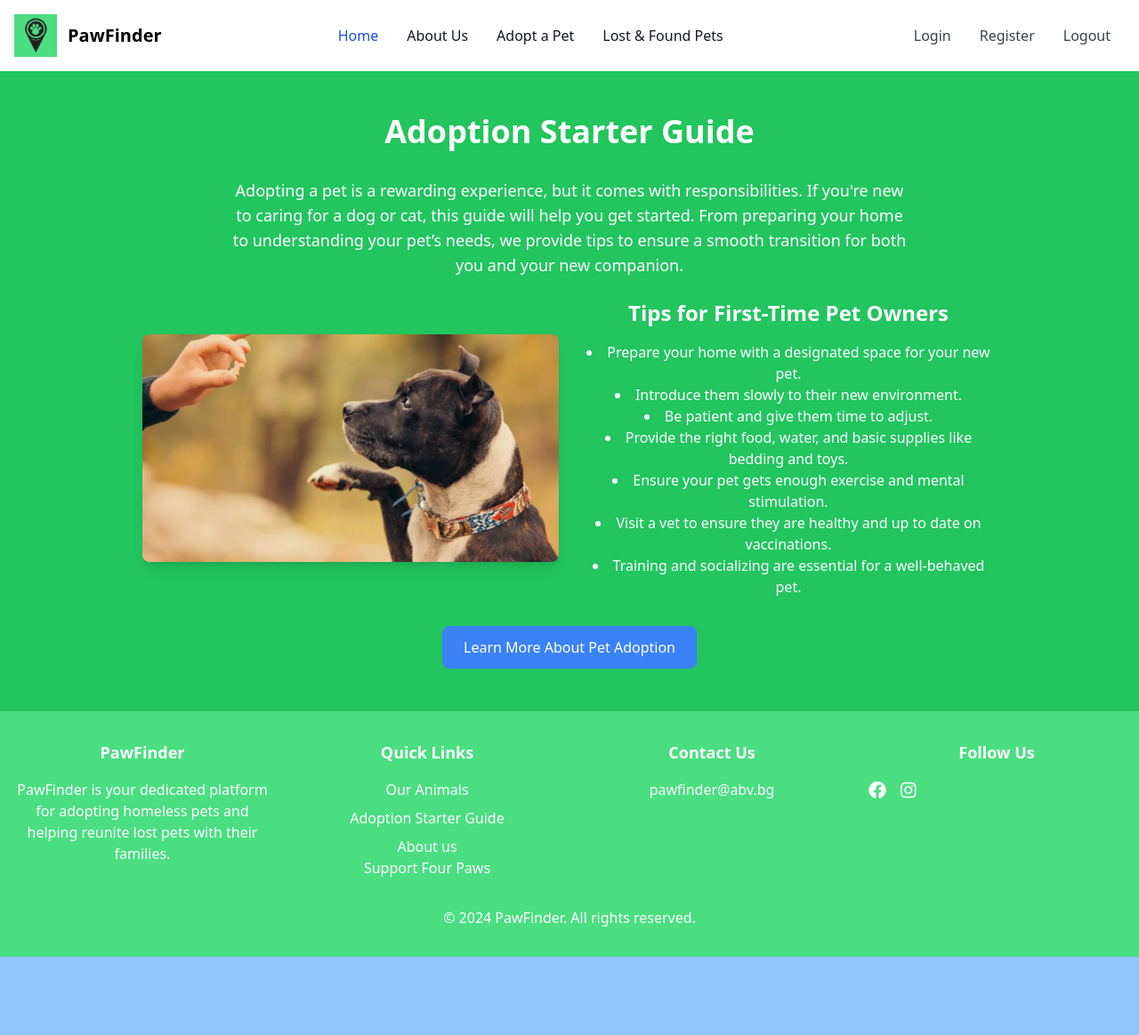
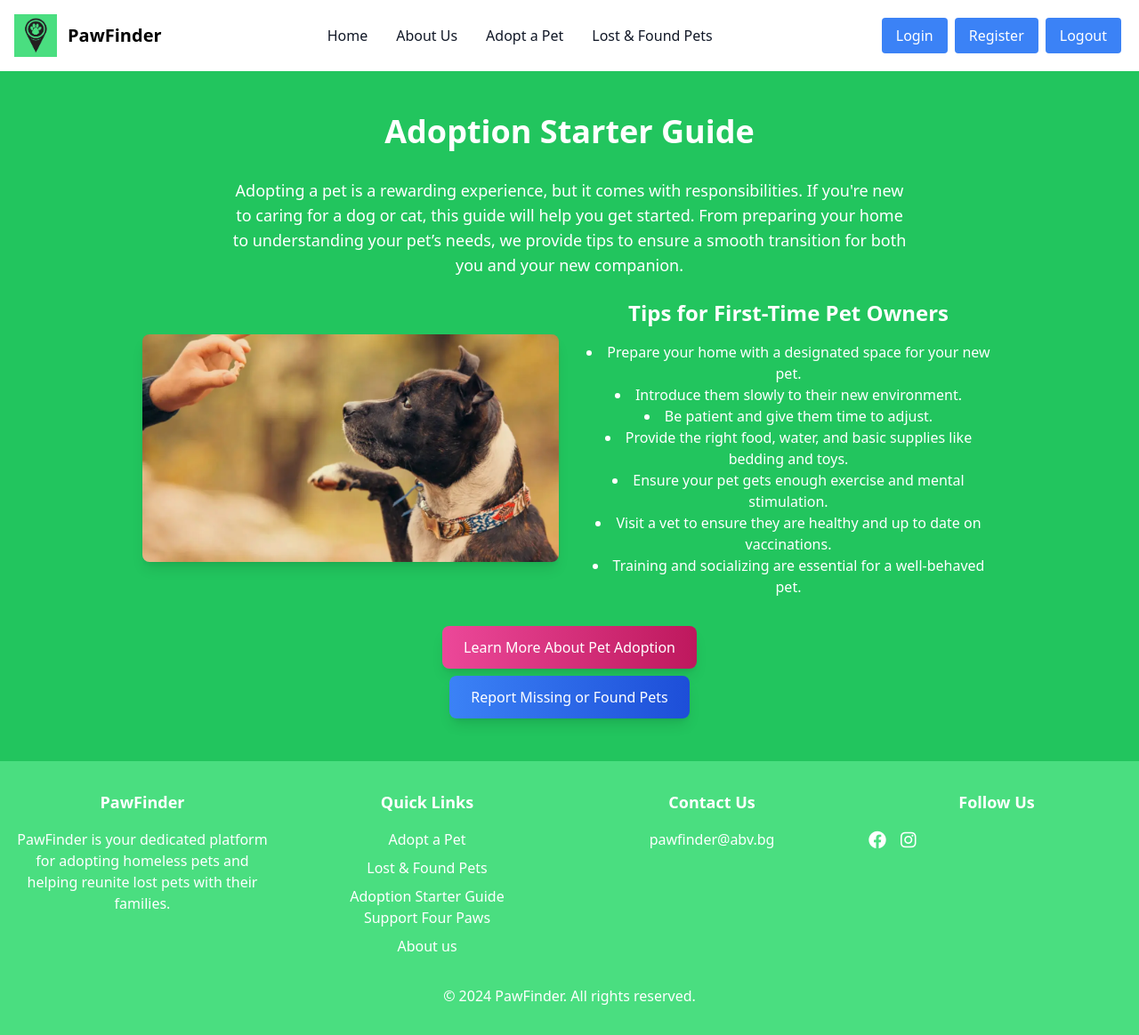
Before and after one commit to antoan-97/Pet-Finder, a React (Vite) app in the folder client/: page /guide in a window 1280 px wide. Shown: the whole page at 89% size. Before the commit the page ends 1076 px from the top, so only its background shows below. Built offline with nearby package versions, Linux system fonts and the light colour scheme.

Commit message:
Update styling

```diff
--- a/client/src/components/aboutUs/AboutUs.jsx
+++ b/client/src/components/aboutUs/AboutUs.jsx
@@ -11,36 +11,39 @@ export default function AboutUs() {
                     Welcome to PawFinder, a platform dedicated to helping both homeless animals and pets that have gone missing. You can find pets in need of a loving home, or help reunite lost pets with their families by posting information about missing or found pets, including location and contact details. Whether you're looking to adopt or to assist in reuniting a pet with its owner, together we can make a difference in their lives and provide the care and support they deserve.                </p>
 
                 <div className="grid grid-cols-1 md:grid-cols-2 gap-6">
-                    <Link to='/' className="bg-pink-100 rounded-lg shadow-md p-4">
+                    <Link to='/' className="bg-pink-100 rounded-lg shadow-md p-4 overflow-hidden transition-transform duration-300 ease-in-out transform hover:scale-105">
                         <img
                             src="images/459158606_10161467394044451_4092756725960921795_n.webp"
                             alt="Dog in need of adoption"
-                            className="w-full h-48 object-cover rounded-lg"
+                            className="w-full h-48 object-cover rounded-lg transition-transform duration-300 ease-in-out"
                         />
                         <h3 className="text-xl font-semibold text-blue-600 mt-4 text-center">
                             Meet Our Dogs
                         </h3>
                         <p className="text-gray-600 mt-2 text-center">
-                            Dogs looking for a forever home. Adopt one today!                        </p>
+                            Dogs looking for a forever home. Adopt one today!
+                        </p>
                     </Link>
-                    <Link to='/' className="bg-pink-100 rounded-lg shadow-md p-4">
+
+                    <Link to='/' className="bg-pink-100 rounded-lg shadow-md p-4 overflow-hidden transition-transform duration-300 ease-in-out transform hover:scale-105">
                         <img
                             src="images/458920877_2688140651389056_8486540629879217644_n.webp"
                             alt="Cat in need of adoption"
-                            className="w-full h-48 object-cover rounded-lg"
+                            className="w-full h-48 object-cover rounded-lg transition-transform duration-300 ease-in-out"
                         />
                         <h3 className="text-xl font-semibold text-blue-600 mt-4 text-center">
                             Meet Our Cats
                         </h3>
                         <p className="text-gray-600 mt-2 text-center">
-                            Cats in need of love and care. Find your new furry friend!                        </p>
+                            Cats in need of love and care. Find your new furry friend!
+                        </p>
                     </Link>
                 </div>
 
                 <div className="text-center mt-10">
                     <Link to='/donate'
-                        className="inline-block px-6 py-3 text-white bg-blue-500 rounded-lg hover:bg-pink-600 transition duration-300 ease-in-out"
-                    >
+                        className="inline-block px-6 py-3 text-white bg-gradient-to-r from-blue-500 to-blue-700 rounded-lg shadow-lg hover:from-blue-600 hover:to-blue-800 transition duration-300 ease-in-out transform hover:scale-105"
+                        >
                         Report Missing or Found Pets
                     </Link>
                 </div>
--- a/client/src/components/footer/Footer.jsx
+++ b/client/src/components/footer/Footer.jsx
@@ -19,35 +19,40 @@ export default function Footer() {
                             <h4 className="text-lg font-bold mb-4">Quick Links</h4>
                             <ul className="space-y-2">
                                 <li>
-                                    <a href="#" className="hover:text-gray-300">
-                                        Our Animals
+                                    <a href="#" className="hover:text-pink-500">
+                                        Adopt a Pet
                                     </a>
                                 </li>
                                 <li>
-                                    <Link to='/guide' className="hover:text-gray-300">
-                                        Adoption Starter Guide
-                                    </Link>
+                                    <a href="#" className="hover:text-pink-500">
+                                        Lost & Found Pets
+                                    </a>
                                 </li>
                                 <li>
-                                    <Link to='about-us' className="hover:text-gray-300">
-                                        About us
+                                    <Link to='/guide' className="hover:text-pink-500">
+                                        Adoption Starter Guide
                                     </Link>
                                 </li>
                                 <a
                                     href="https://dari.four-paws.bg/s/?_ga=2.50020911.802577102.1630308141-1149300567.1591961121"
                                     target="_blank"
                                     rel="noopener noreferrer"
-                                    className="hover:text-gray-300"
+                                    className="hover:text-pink-500"
                                 >
                                     Support Four Paws
                                 </a>
+                                <li>
+                                    <Link to='about-us' className="hover:text-pink-500">
+                                        About us
+                                    </Link>
+                                </li>
                             </ul>
                         </div>
                         <div>
                             <h4 className="text-lg font-bold mb-4">Contact Us</h4>
                             <ul className="space-y-2">
                                 <li>
-                                    <a href="mailto:pawfinder@abv.bg" className="hover:text-gray-300">
+                                    <a href="mailto:pawfinder@abv.bg" className="hover:text-pink-500">
                                         pawfinder@abv.bg
                                     </a>
                                 </li>
--- a/client/src/components/guides/AdoptionGuide.jsx
+++ b/client/src/components/guides/AdoptionGuide.jsx
@@ -1,3 +1,5 @@
+import { Link } from "react-router-dom";
+
 export default function PetAdoptionStarterGuide() {
     return (
         <section className="bg-green-500 py-12">
@@ -34,13 +36,24 @@ export default function PetAdoptionStarterGuide() {
                 <div className="text-center">
                     <a
                         href="https://en.wikipedia.org/wiki/Pet_adoption"
-                        className="inline-block px-6 py-3 text-white bg-blue-500 rounded-lg hover:bg-pink-600 transition duration-300 ease-in-out"
+                        className="inline-block px-6 py-3 text-white bg-gradient-to-r from-pink-500 to-pink-700 rounded-lg shadow-lg hover:from-pink-600 hover:to-pink-800 transition duration-300 ease-in-out transform hover:scale-105"
                         target="_blank"
                         rel="noopener noreferrer"
                     >
                         Learn More About Pet Adoption
                     </a>
                 </div>
+
+                <div className="text-center">
+                    <Link
+                        to='/donate'
+                        className="inline-block px-6 mt-2 py-3 text-white bg-gradient-to-r from-blue-500 to-blue-700 rounded-lg shadow-lg hover:from-blue-600 hover:to-blue-800 transition duration-300 ease-in-out transform hover:scale-105"
+                    >
+                        Report Missing or Found Pets
+                    </Link>
+                </div>
+
+
             </div>
         </section>
     );
--- a/client/src/components/navbar/Navbar.jsx
+++ b/client/src/components/navbar/Navbar.jsx
@@ -9,7 +9,7 @@ export default function Navbar() {
     };
 
     return (
-        <nav className="bg-white border-blue-400 dark:bg-green-400">
+        <nav className="bg-white border-green-400 dark:bg-green-400">
             <div className="max-w-screen-xl flex flex-wrap items-center justify-between mx-auto p-4">
                 <Link to='/'
                     className="flex items-center space-x-3 rtl:space-x-reverse"
@@ -56,7 +56,7 @@ export default function Navbar() {
                     <ul className="font-medium flex flex-col p-4 md:p-0 mt-4 md:flex-row md:space-x-8 md:mt-0 justify-center">
                         <li>
                             <Link to='/'
-                                className="block py-2 px-3 text-white bg-blue-700 rounded md:bg-transparent md:text-blue-700 md:p-0 dark:text-white"
+                                className="block py-2 px-3 text-gray-900 rounded hover:bg-pink-100 md:hover:bg-transparent md:border-0 md:hover:text-pink-500 md:p-0 dark:text-white"
                                 aria-current="page"
                             >
                                 Home
@@ -91,13 +91,13 @@ export default function Navbar() {
 
                 {/* Right-aligned login/register/logout */}
                 <div className="flex items-center">
-                    <Link to='/login' className="text-gray-700 hover:text-pink-500 dark:text-white px-4">
+                    <Link to='/login' className="bg-blue-500 text-white rounded px-4 m-1 py-2 hover:bg-blue-600 transition duration-300 ease-in-out transform hover:scale-105">
                         Login
                     </Link>
-                    <Link to='/register' className="text-gray-700 hover:text-pink-500 dark:text-white px-4">
+                    <Link to='/register' className="bg-blue-500 text-white rounded px-4 m-1 py-2 hover:bg-blue-600 transition duration-300 ease-in-out transform hover:scale-105">
                         Register
                     </Link>
-                    <Link to='/logout' className="text-gray-700 hover:text-pink-500 dark:text-white px-4">
+                    <Link to='/logout' className="bg-blue-500 text-white rounded px-4 m-1 py-2 hover:bg-blue-600 transition duration-300 ease-in-out transform hover:scale-105">
                         Logout
                     </Link>
                 </div>
```
